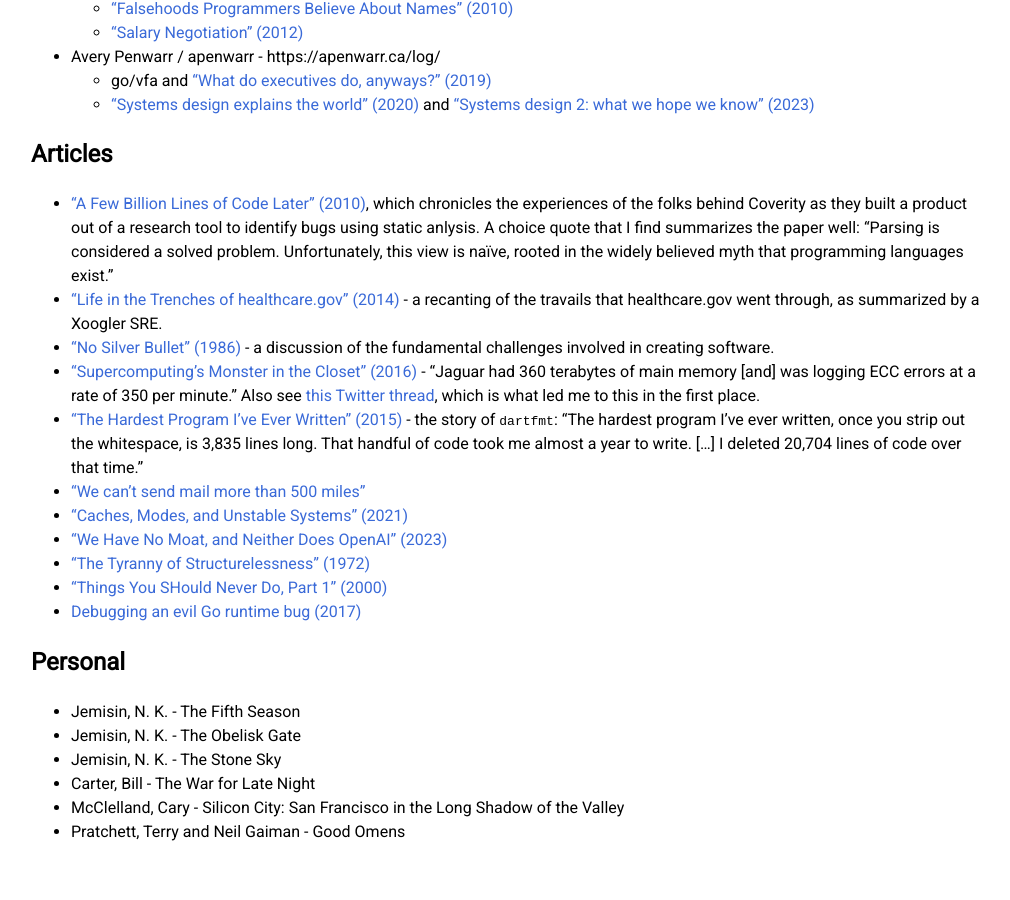
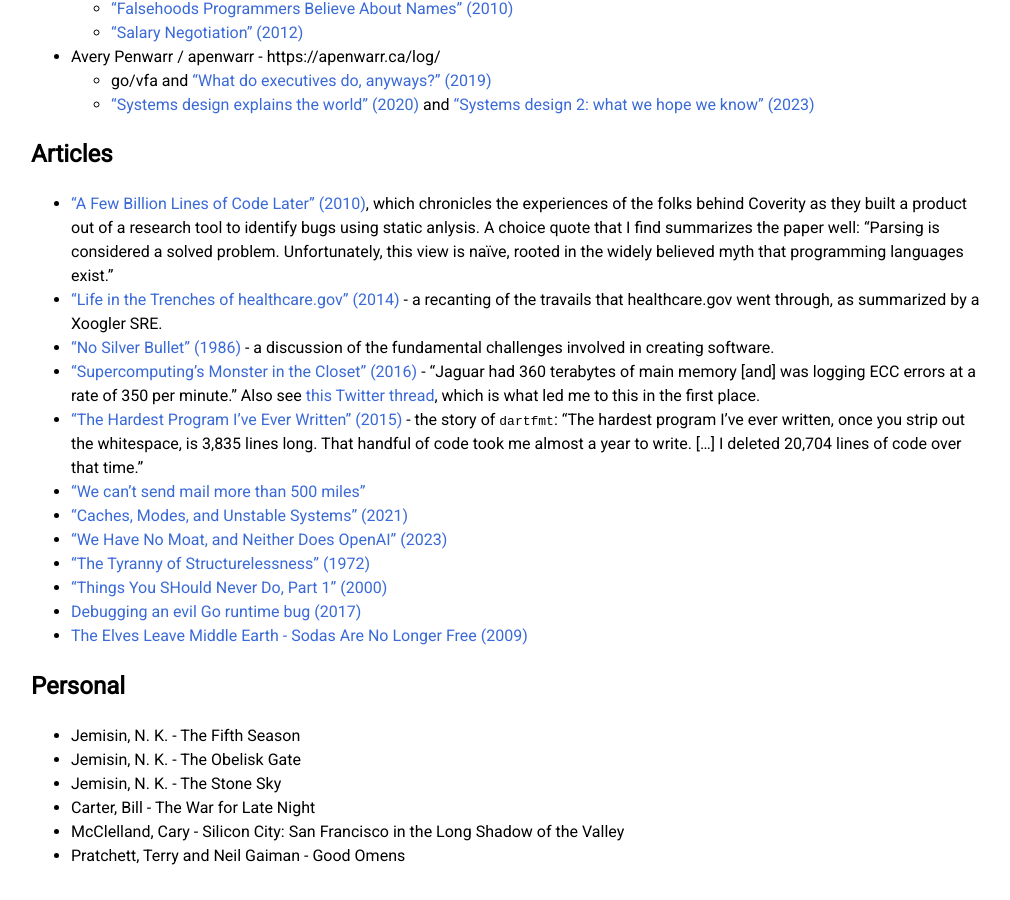
Before and after one commit to sxlijin/sxlijin.github.io, a Jekyll site: the page built from bookshelf.md, in a window 1280 px wide and 900 px high, scrolled down 774 px. Shown: the whole window, without its empty margins (129-1139 px from the left). Built offline with Jekyll 4.4.1, drawn with Linux system fonts in a browser that asks for light colours; our own code applies the rules of GitHub Pages for plain Markdown files; before the commit the page ends 1650 px from its top, so only the background shows below that.

Commit message:
content: add a piece by steve blank

```diff
--- a/bookshelf.md
+++ b/bookshelf.md
@@ -37,6 +37,7 @@
 * ["The Tyranny of Structurelessness" (1972)](https://www.jofreeman.com/joreen/tyranny.htm)
 * ["Things You SHould Never Do, Part 1" (2000)](https://www.joelonsoftware.com/2000/04/06/things-you-should-never-do-part-i/)
 * [Debugging an evil Go runtime bug (2017)](https://marcan.st/2017/12/debugging-an-evil-go-runtime-bug/)
+* [The Elves Leave Middle Earth - Sodas Are No Longer Free (2009)](https://steveblank.com/2009/12/21/the-elves-leave-middle-earth-%E2%80%93-soda%E2%80%99s-are-no-longer-free/)
 
 ## Personal
 
```
